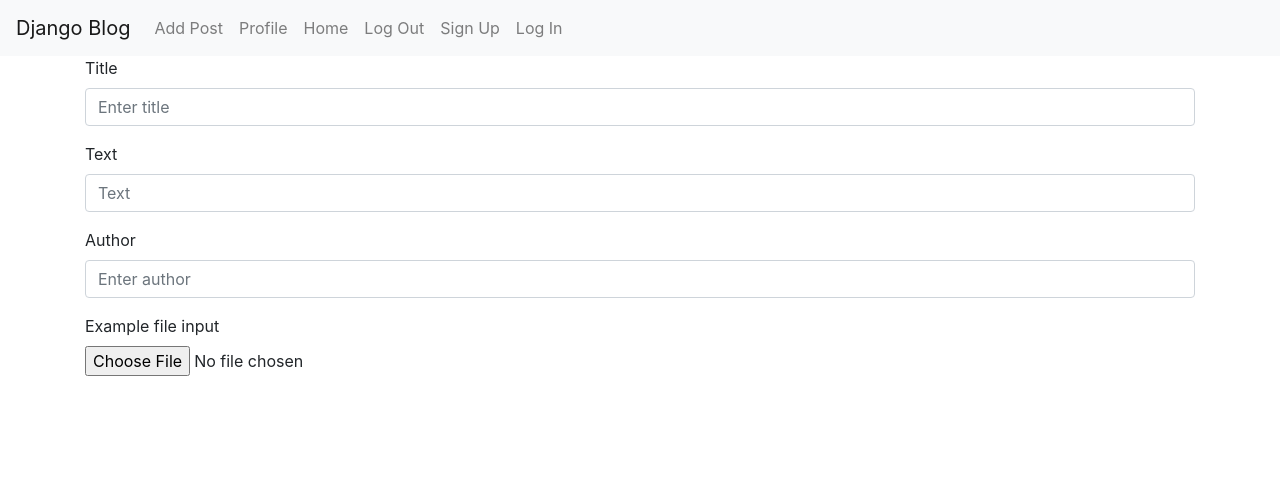
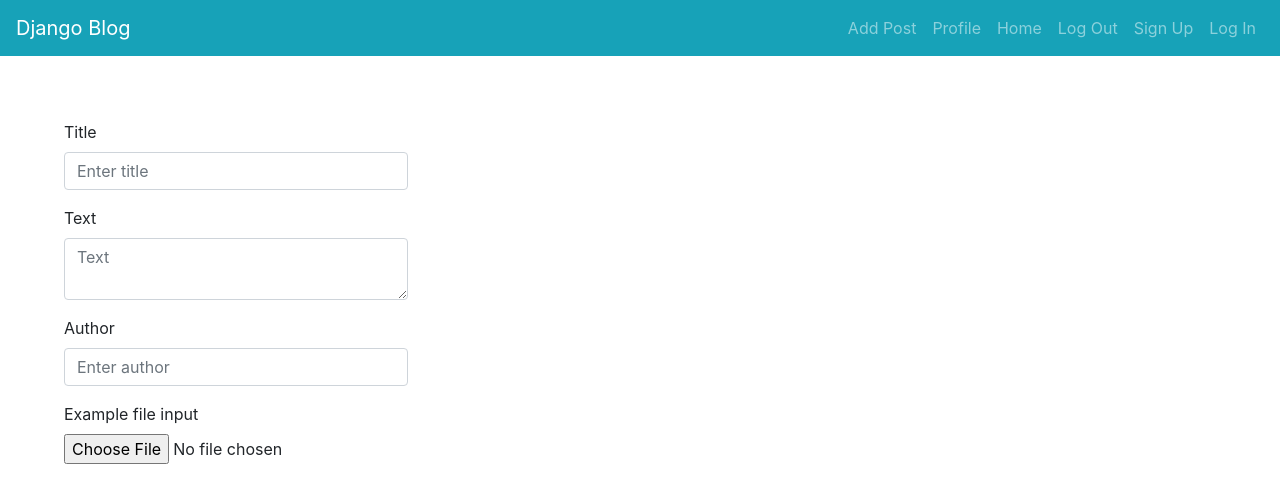
Before and after one commit to WillV1/django-blog, a React (Create React App) app in the folder frontend/: page /addpost in a window 1280 px wide. Shown: the top 502 px of the page. Built offline with nearby package versions, Linux system fonts and the light colour scheme.

Commit message:
Add new post form

```diff
--- a/frontend/src/App.css
+++ b/frontend/src/App.css
@@ -2,3 +2,7 @@
   margin: 5%;
   text-align: center
 }
+
+.form {
+  margin: 5%;
+}
--- a/frontend/src/components/NavBar.js
+++ b/frontend/src/components/NavBar.js
@@ -3,11 +3,11 @@ import Nav from 'react-bootstrap/Nav'
 
 const NavBar = () => {
   return (
-    <Navbar bg="light" expand="lg">
+    <Navbar bg="info" variant="dark" expand="lg">
   <Navbar.Brand href="/">Django Blog</Navbar.Brand>
   <Navbar.Toggle aria-controls="basic-navbar-nav" />
   <Navbar.Collapse id="basic-navbar-nav">
-    <Nav className="mr-auto">
+    <Nav className="ml-auto">
       <Nav.Link href="/addpost">Add Post</Nav.Link>
       <Nav.Link href="/profile">Profile</Nav.Link>
       <Nav.Link href="/dashboard">Home</Nav.Link>
--- a/frontend/src/pages/NewPost.js
+++ b/frontend/src/pages/NewPost.js
@@ -1,10 +1,12 @@
 import React, { useState } from 'react';
 import Container from 'react-bootstrap/Container';
 import Form from 'react-bootstrap/Form';
+import Row from 'react-bootstrap/Row';
 
 const NewPost = () => {
   return (
-    <Container>
+    <Container className="container" className="form">
+    <Row>
     <Form>
     <Form.Group controlId="formGroupTitle">
       <Form.Label>Title</Form.Label>
@@ -12,7 +14,7 @@ const NewPost = () => {
     </Form.Group>
       <Form.Group controlId="formGroupText">
       <Form.Label>Text</Form.Label>
-        <Form.Control type="textarea" placeholder="Text" />
+    <Form.Control as="textarea" placeholder="Text" />
     </Form.Group>
       <Form.Group controlId="formGroupAuthor">
       <Form.Label>Author</Form.Label>
@@ -22,6 +24,7 @@ const NewPost = () => {
       <Form.File id="exampleFormControlFile1" label="Example file input" />
     </Form.Group>
   </Form>
+    </Row>
     </Container>
 
   )
```
Also changed, not shown: 1 other file (tests, documents, lock files or other folders). Lines whose indentation alone changed are shown as unchanged.
